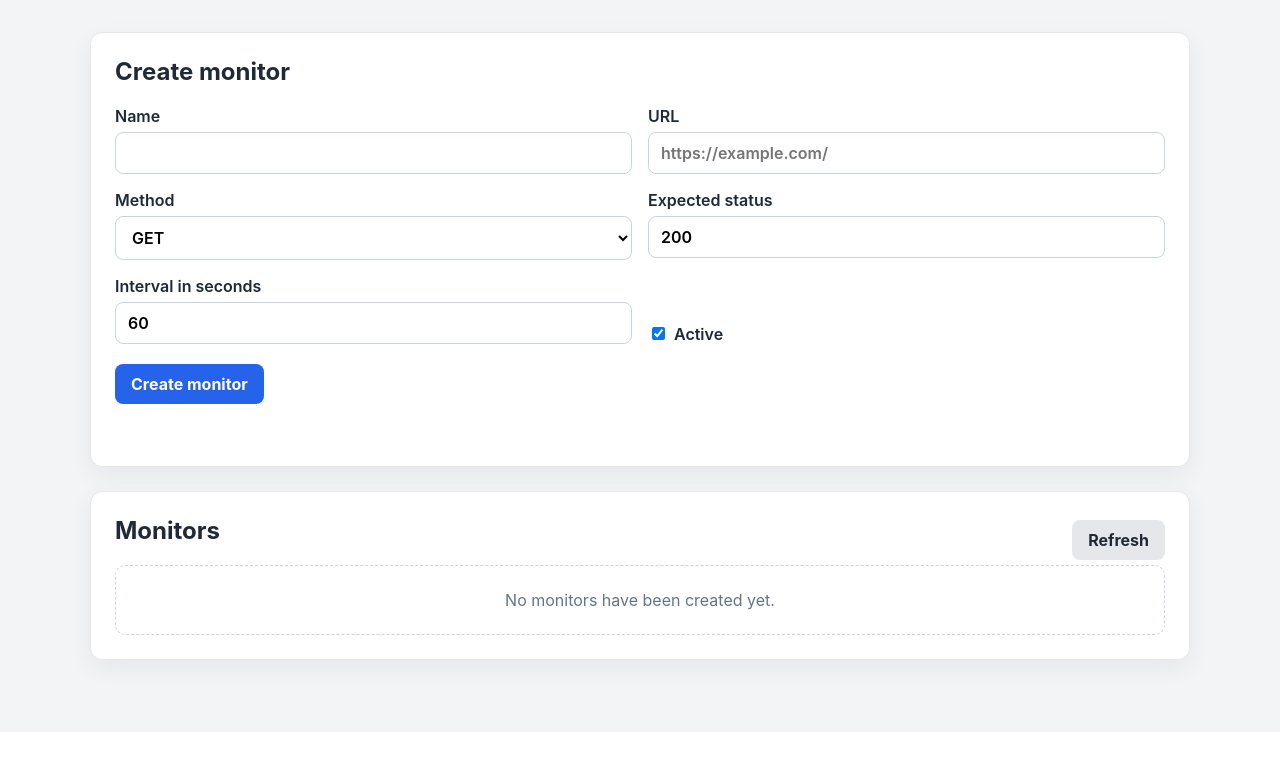
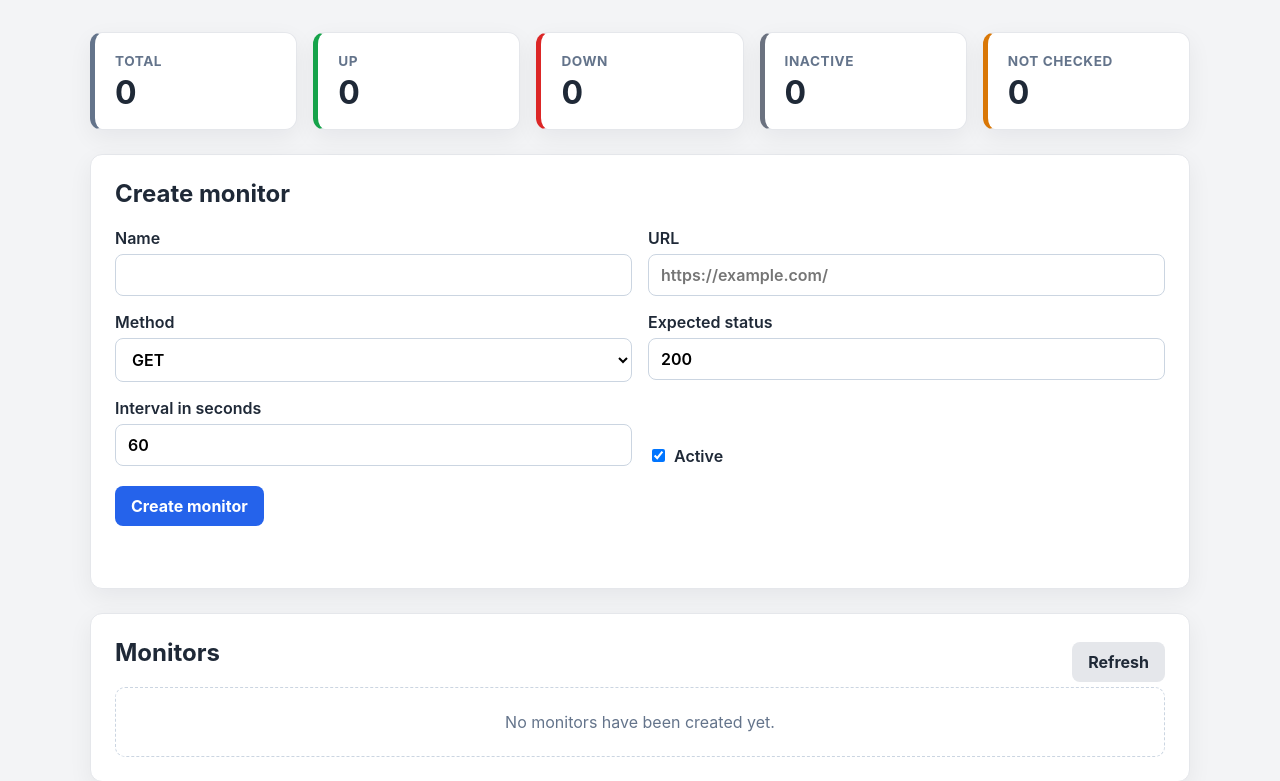
Before and after one commit to SteveJordache/api-monitoring-portal, a FastAPI app: page / in a window 1280 px wide. Shown: the part 147-928 px from the top of the page. Before the commit the page ends 833 px from the top, so only its background shows below. Run offline with FastAPI, Linux system fonts and the light colour scheme; data that the repository does not hold is empty.

Commit message:
feat: add monitoring dashboard (#19)

```diff
--- a/backend/app/main.py
+++ b/backend/app/main.py
@@ -97,6 +97,13 @@ class MonitorResult(BaseModel):
     response_time_ms: int
     error_message: str | None
     checked_at: datetime
+
+class DashboardSummary(BaseModel):
+    total: int
+    up: int
+    down: int
+    inactive: int
+    not_checked: int
 
 
 @app.get(
@@ -214,3 +221,50 @@ def list_monitor_results(
     )
 
     return list(db.scalars(statement).all())
+
+@app.get(
+    "/dashboard/summary",
+    response_model=DashboardSummary,
+)
+def get_dashboard_summary(
+    db: DatabaseSession,
+) -> DashboardSummary:
+    monitors = list(
+        db.scalars(
+            select(MonitorModel).order_by(MonitorModel.id)
+        ).all()
+    )
+
+    up = 0
+    down = 0
+    inactive = 0
+    not_checked = 0
+
+    for monitor in monitors:
+        if not monitor.is_active:
+            inactive += 1
+            continue
+
+        latest_result_statement = (
+            select(MonitorResultModel)
+            .where(MonitorResultModel.monitor_id == monitor.id)
+            .order_by(MonitorResultModel.checked_at.desc())
+            .limit(1)
+        )
+
+        latest_result = db.scalar(latest_result_statement)
+
+        if latest_result is None:
+            not_checked += 1
+        elif latest_result.success:
+            up += 1
+        else:
+            down += 1
+
+    return DashboardSummary(
+        total=len(monitors),
+        up=up,
+        down=down,
+        inactive=inactive,
+        not_checked=not_checked,
+    )
--- a/backend/app/static/app.js
+++ b/backend/app/static/app.js
@@ -6,6 +6,17 @@ const resultsPanel = document.querySelector("#results-panel");
 const resultsTitle = document.querySelector("#results-title");
 const resultsContainer = document.querySelector("#results-container");
 const closeResultsButton = document.querySelector("#close-results");
+
+const summaryTotal = document.querySelector("#summary-total");
+const summaryUp = document.querySelector("#summary-up");
+const summaryDown = document.querySelector("#summary-down");
+const summaryInactive = document.querySelector("#summary-inactive");
+const summaryNotChecked = document.querySelector(
+    "#summary-not-checked",
+);
+
+const AUTO_REFRESH_INTERVAL_MS = 30000;
+const MAX_RESULTS_TO_DISPLAY = 20;
 
 
 function setFormMessage(message, type = "") {
@@ -43,6 +54,27 @@ function getStatusBadge(result, isActive) {
     }
 
     return '<span class="status-badge status-down">DOWN</span>';
+}
+
+
+async function loadDashboardSummary() {
+    try {
+        const response = await fetch("/dashboard/summary");
+
+        if (!response.ok) {
+            throw new Error("Could not load dashboard summary.");
+        }
+
+        const summary = await response.json();
+
+        summaryTotal.textContent = summary.total;
+        summaryUp.textContent = summary.up;
+        summaryDown.textContent = summary.down;
+        summaryInactive.textContent = summary.inactive;
+        summaryNotChecked.textContent = summary.not_checked;
+    } catch (error) {
+        console.error(error);
+    }
 }
 
 
@@ -92,6 +124,10 @@ async function loadMonitors() {
                     ? formatDateTime(latestResult.checked_at)
                     : "Never";
 
+                const latestResponseTime = latestResult
+                    ? `${latestResult.response_time_ms} ms`
+                    : "-";
+
                 return `
                     <article class="monitor-card">
                         <div class="monitor-card-header">
@@ -118,6 +154,10 @@ async function loadMonitors() {
 
                             <span class="detail-badge">
                                 Last check: ${latestCheck}
+                            </span>
+
+                            <span class="detail-badge">
+                                Response time: ${latestResponseTime}
                             </span>
                         </div>
 
@@ -157,6 +197,14 @@ async function loadMonitors() {
             </p>
         `;
     }
+}
+
+
+async function refreshDashboard() {
+    await Promise.all([
+        loadDashboardSummary(),
+        loadMonitors(),
+    ]);
 }
 
 
@@ -208,7 +256,7 @@ async function createMonitor(event) {
             "success",
         );
 
-        await loadMonitors();
+        await refreshDashboard();
     } catch (error) {
         setFormMessage(
             error.message,
@@ -248,7 +296,7 @@ async function runMonitor(monitorId, button) {
             `Error: ${result.error_message ?? "-"}`,
         );
 
-        await loadMonitors();
+        await refreshDashboard();
     } catch (error) {
         window.alert(error.message);
     } finally {
@@ -273,8 +321,9 @@ async function showResults(monitorId, monitorName) {
         }
 
         const results = await response.json();
+        const recentResults = results.slice(0, MAX_RESULTS_TO_DISPLAY);
 
-        if (results.length === 0) {
+        if (recentResults.length === 0) {
             resultsContainer.innerHTML = `
                 <div class="empty-state">
                     This monitor has no execution results yet.
@@ -283,7 +332,7 @@ async function showResults(monitorId, monitorName) {
             return;
         }
 
-        const rows = results.map((result) => {
+        const rows = recentResults.map((result) => {
             const statusBadge = result.success
                 ? '<span class="status-badge status-up">UP</span>'
                 : '<span class="status-badge status-down">DOWN</span>';
@@ -301,6 +350,10 @@ async function showResults(monitorId, monitorName) {
         });
 
         resultsContainer.innerHTML = `
+            <p>
+                Showing the latest ${recentResults.length} result(s).
+            </p>
+
             <div class="results-table-wrapper">
                 <table class="results-table">
                     <thead>
@@ -331,7 +384,7 @@ async function showResults(monitorId, monitorName) {
 
 monitorForm.addEventListener("submit", createMonitor);
 
-refreshButton.addEventListener("click", loadMonitors);
+refreshButton.addEventListener("click", refreshDashboard);
 
 closeResultsButton.addEventListener("click", () => {
     resultsPanel.classList.add("hidden");
@@ -360,4 +413,9 @@ monitorsContainer.addEventListener("click", async (event) => {
 });
 
 
-loadMonitors();
+refreshDashboard();
+
+window.setInterval(
+    refreshDashboard,
+    AUTO_REFRESH_INTERVAL_MS,
+);
--- a/backend/app/static/styles.css
+++ b/backend/app/static/styles.css
@@ -53,6 +53,54 @@ button {
 
 main {
     padding: 32px 0 48px;
+}
+
+.dashboard-grid {
+    display: grid;
+    grid-template-columns: repeat(5, minmax(0, 1fr));
+    gap: 16px;
+    margin-bottom: 24px;
+}
+
+.summary-card {
+    padding: 20px;
+    border: 1px solid #e5e7eb;
+    border-left: 5px solid #64748b;
+    border-radius: 12px;
+    background: #ffffff;
+    box-shadow: 0 8px 24px rgb(15 23 42 / 6%);
+}
+
+.summary-up {
+    border-left-color: #16a34a;
+}
+
+.summary-down {
+    border-left-color: #dc2626;
+}
+
+.summary-inactive {
+    border-left-color: #6b7280;
+}
+
+.summary-unknown {
+    border-left-color: #d97706;
+}
+
+.summary-label {
+    display: block;
+    margin-bottom: 8px;
+    color: #64748b;
+    font-size: 0.85rem;
+    font-weight: 700;
+    letter-spacing: 0.04em;
+    text-transform: uppercase;
+}
+
+.summary-value {
+    display: block;
+    font-size: 2rem;
+    line-height: 1;
 }
 
 .panel {
@@ -263,8 +311,15 @@ button:disabled {
     display: none;
 }
 
+@media (max-width: 900px) {
+    .dashboard-grid {
+        grid-template-columns: repeat(2, minmax(0, 1fr));
+    }
+}
+
 @media (max-width: 700px) {
-    .form-grid {
+    .form-grid,
+    .dashboard-grid {
         grid-template-columns: 1fr;
     }
 
--- a/backend/app/templates/index.html
+++ b/backend/app/templates/index.html
@@ -25,6 +25,61 @@
     </header>
 
     <main class="container">
+        <section
+            class="dashboard-grid"
+            aria-label="Monitoring summary"
+        >
+            <article class="summary-card">
+                <span class="summary-label">Total</span>
+                <strong
+                    id="summary-total"
+                    class="summary-value"
+                >
+                    0
+                </strong>
+            </article>
+
+            <article class="summary-card summary-up">
+                <span class="summary-label">Up</span>
+                <strong
+                    id="summary-up"
+                    class="summary-value"
+                >
+                    0
+                </strong>
+            </article>
+
+            <article class="summary-card summary-down">
+                <span class="summary-label">Down</span>
+                <strong
+                    id="summary-down"
+                    class="summary-value"
+                >
+                    0
+                </strong>
+            </article>
+
+            <article class="summary-card summary-inactive">
+                <span class="summary-label">Inactive</span>
+                <strong
+                    id="summary-inactive"
+                    class="summary-value"
+                >
+                    0
+                </strong>
+            </article>
+
+            <article class="summary-card summary-unknown">
+                <span class="summary-label">Not checked</span>
+                <strong
+                    id="summary-not-checked"
+                    class="summary-value"
+                >
+                    0
+                </strong>
+            </article>
+        </section>
+
         <section class="panel">
             <h2>Create monitor</h2>
 
@@ -53,7 +108,10 @@
 
                     <label>
                         Method
-                        <select id="method" name="method">
+                        <select
+                            id="method"
+                            name="method"
+                        >
                             <option value="GET">GET</option>
                             <option value="POST">POST</option>
                             <option value="PUT">PUT</option>
@@ -133,7 +191,9 @@
             class="panel hidden"
         >
             <div class="section-header">
-                <h2 id="results-title">Execution history</h2>
+                <h2 id="results-title">
+                    Execution history
+                </h2>
 
                 <button
                     id="close-results"
```
Also changed, not shown: backend/tests/test_dashboard.py (added, +27 -0 lines).
